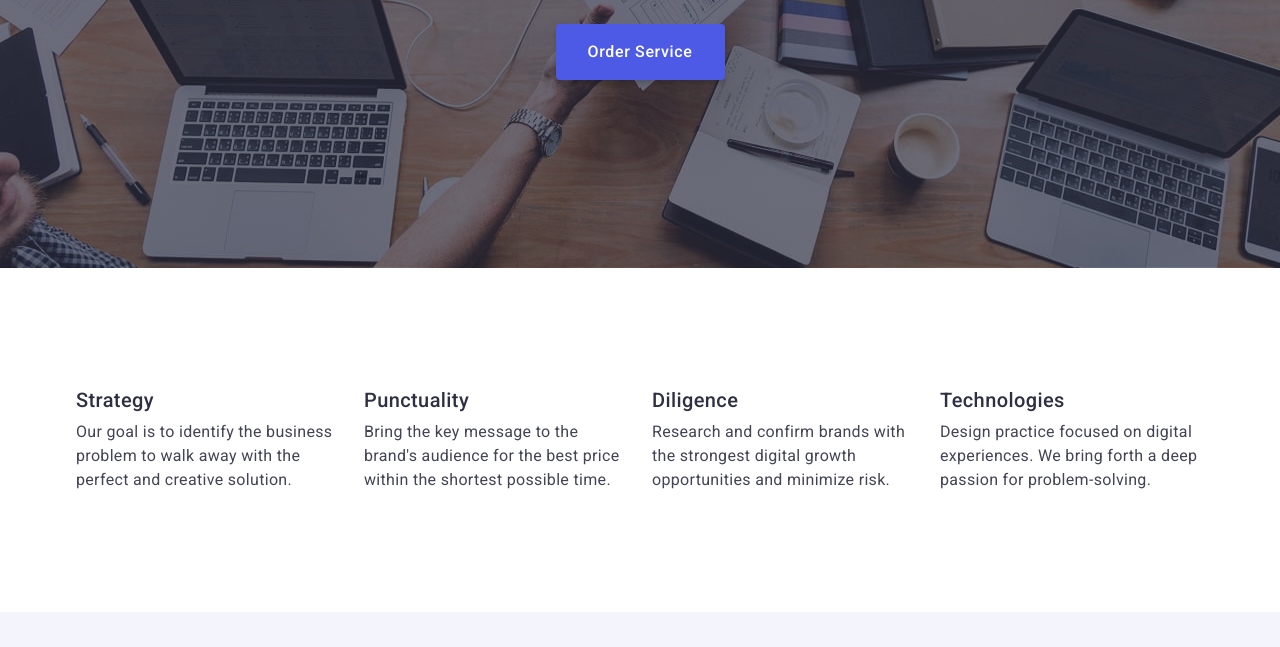
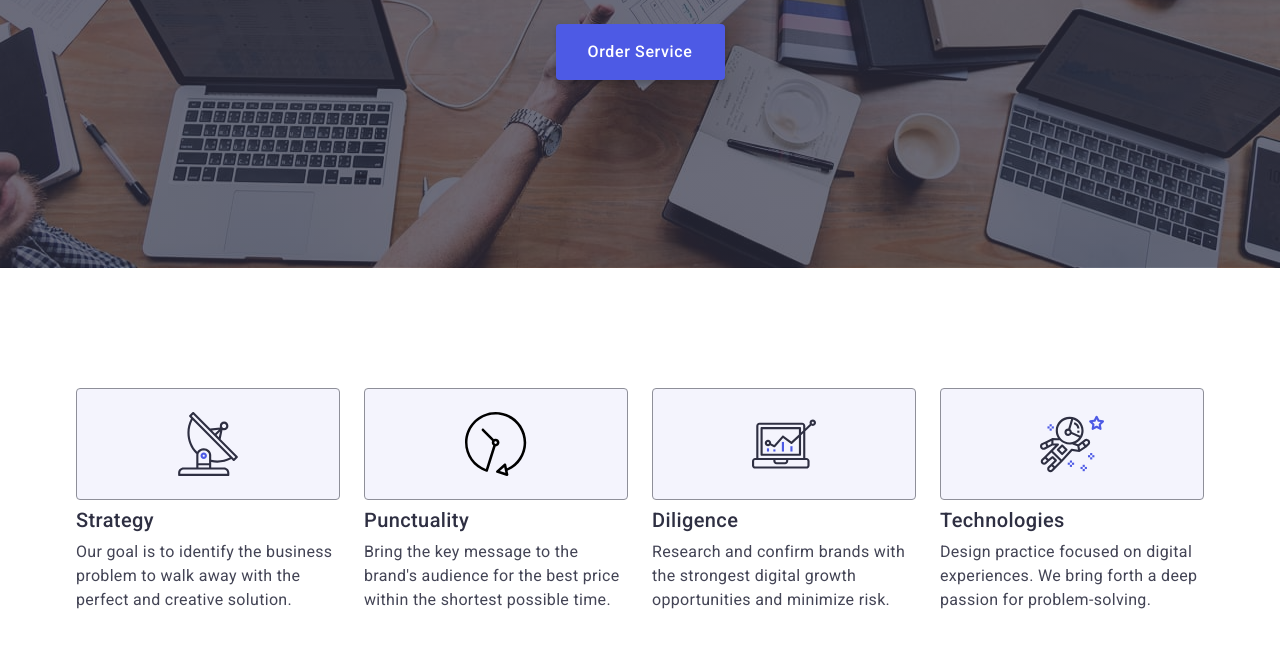
Before and after one commit to sergiy-goshtuk/goit-markup-hw-04, a plain HTML site: page index.html in a window 1280 px wide. Shown: the part 405-1052 px from the top of the page. Drawn offline with nearby package versions, Linux system fonts and the light colour scheme.

Commit message:
fix section-2

```diff
--- a/css/styles.css
+++ b/css/styles.css
@@ -226,6 +226,18 @@ padding: 120px 0;
     color: #434455;
 }
 
+.features-div {
+    display: flex;
+    align-items: center;
+    justify-content: center;
+    height: 112px;
+    background-color: #f4f4fd;
+    border-radius: 4px;
+    border: 1px solid #8e8f99;
+    margin-bottom: 8px;
+
+}
+
 .section-our-team {
     padding: 120px 0;
 }
--- a/index.html
+++ b/index.html
@@ -60,6 +60,11 @@
           <h2 class="visually-hidden">Features</h2>
           <ul class="features-ul">
             <li class="features-li">
+              <div class="features-div">
+                <svg class="" width="64" height="64">
+                  <use href="./images/icons.svg#icon-antenna"></use>
+                </svg>
+              </div>
               <h3 class="features-title">Strategy</h3>
               <p class="features-text">
                 Our goal is to identify the business problem to walk away with
@@ -67,6 +72,11 @@
               </p>
             </li>
             <li class="features-li">
+               <div class="features-div">
+                <svg class="" width="64" height="64">
+                  <use href="./images/icons.svg#icon-Vector"></use>
+                </svg>
+              </div>
               <h3 class="features-title">Punctuality</h3>
               <p class="features-text">
                 Bring the key message to the brand's audience for the best price
@@ -74,6 +84,11 @@
               </p>
             </li>
             <li class="features-li">
+              <div class="features-div">
+                <svg class="" width="64" height="64">
+                  <use href="./images/icons.svg#icon-diagram"></use>
+                </svg>
+              </div>
               <h3 class="features-title">Diligence</h3>
               <p class="features-text">
                 Research and confirm brands with the strongest digital growth
@@ -81,6 +96,11 @@
               </p>
             </li>
             <li class="features-li">
+              <div class="features-div">
+                <svg class="" width="64" height="64">
+                  <use href="./images/icons.svg#icon-astronaut"></use>
+                </svg>
+              </div>
               <h3 class="features-title">Technologies</h3>
               <p class="features-text">
                 Design practice focused on digital experiences. We bring forth a
```
